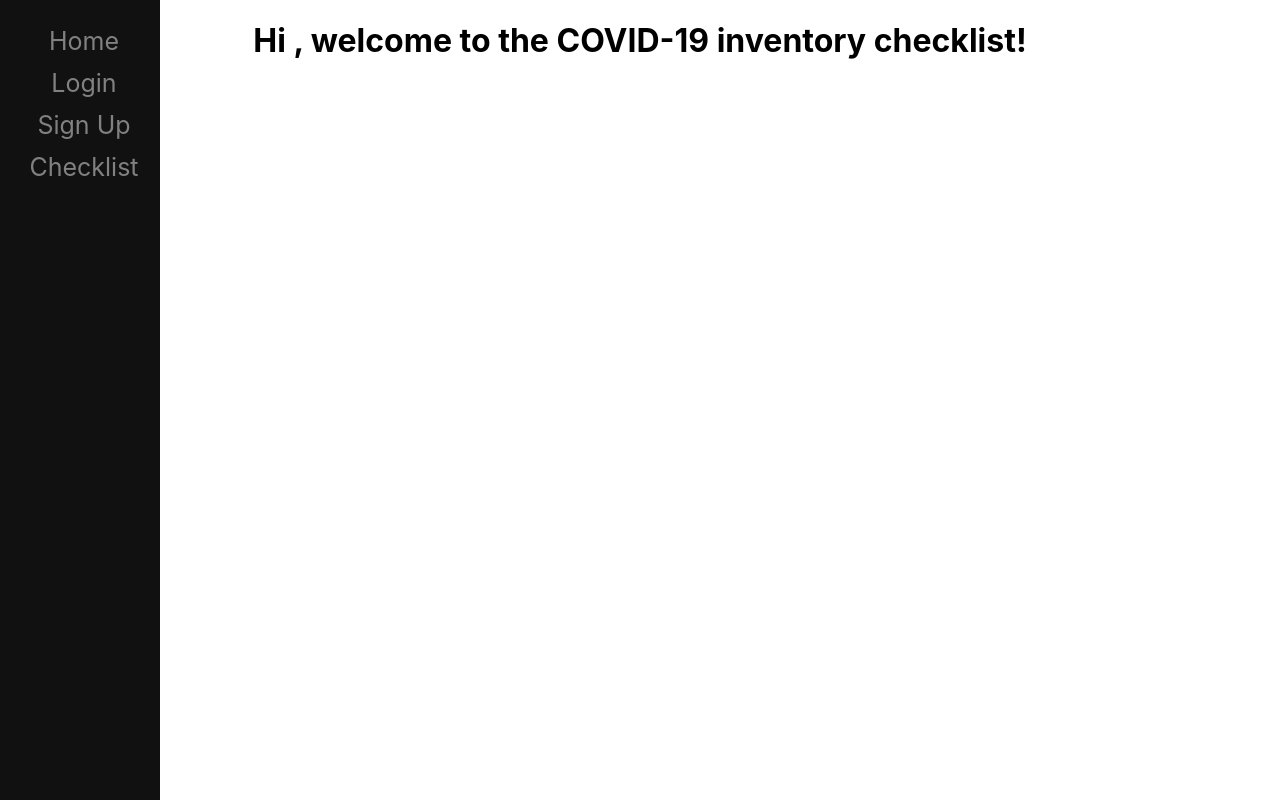
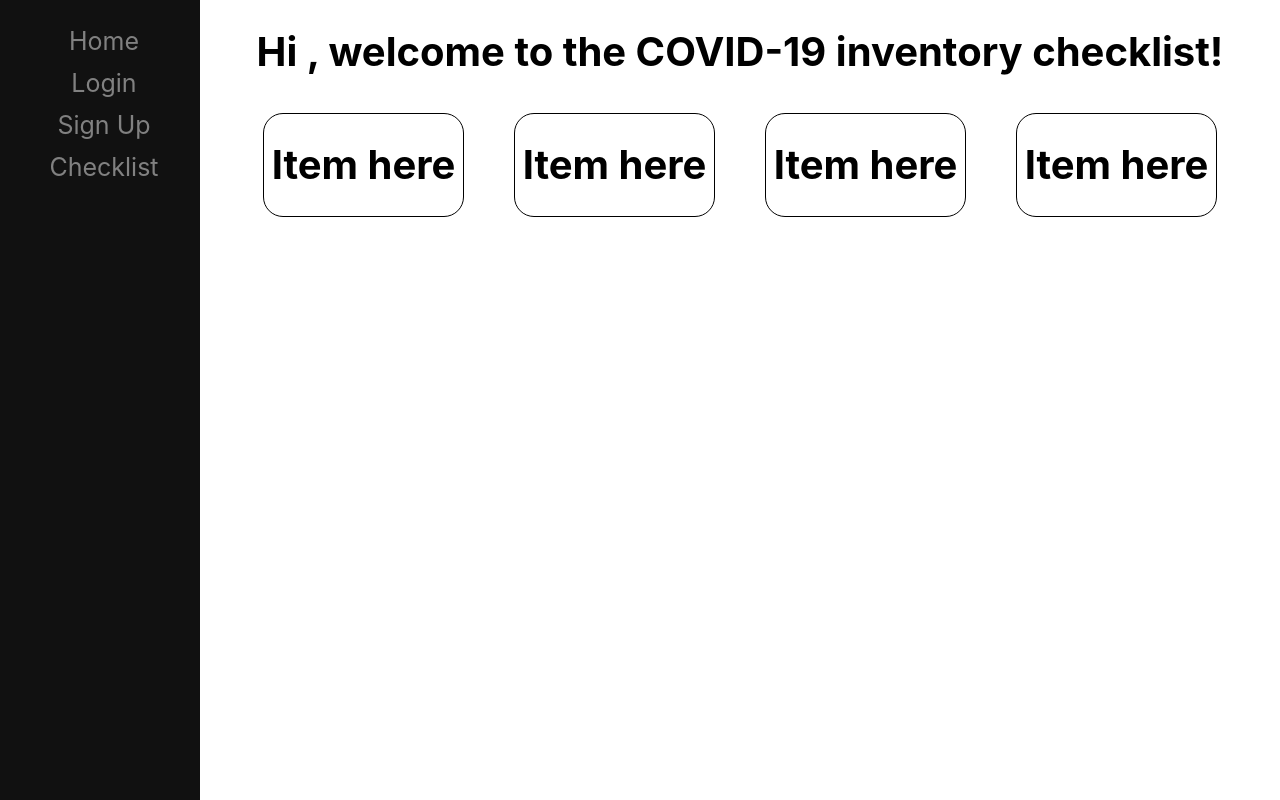
Before and after one commit to mwong068/covid-19-inventory-checklist-frontend, a React (Create React App) app: page /checklist in a window 1280 px wide. Built offline with nearby package versions, Linux system fonts and the light colour scheme; no server answers.

Commit message:
checklist is correctly formatted for items to be added

```diff
--- a/src/App.css
+++ b/src/App.css
@@ -2,9 +2,10 @@
   text-align: center;
 }
 
+/* navbar */
 .sidenav {
   height: 100%;
-  width: 160px;
+  width: 200px;
   position: fixed;
   z-index: 1;
   top: 0;
@@ -27,8 +28,8 @@
 }
 
 .main {
-  margin-left: 160px; /* Same as the width of the sidenav */
-  font-size: 28px; /* Increased text to enable scrolling */
+  margin-left: 200px; /* Same as the width of the sidenav */
+  font-size: 20px; /* Increased text to enable scrolling */
   padding: 0px 10px;
 }
 
@@ -36,3 +37,18 @@
   .sidenav {padding-top: 15px;}
   .sidenav a {font-size: 18px;}
 }
+
+/* items styling */
+.items-container {
+  display: grid;
+  grid-template-columns: auto auto auto auto;
+  grid-gap: 50px;
+  width: 90%;
+  margin: auto;
+  padding: 10px;
+}
+
+.item {
+  border: 1px solid black;
+  border-radius: 20px;
+}
--- a/src/components/Checklist.js
+++ b/src/components/Checklist.js
@@ -1,4 +1,5 @@
 import React from 'react';
+import ItemList from './Items/ItemList';
 
 class Checklist extends React.Component {
 
@@ -6,6 +7,7 @@ class Checklist extends React.Component {
         return(
             <div>
                 <h1>Hi {this.props.currentUser}, welcome to the COVID-19 inventory checklist!</h1>
+                <ItemList />
             </div>
         )
     }
--- a/src/components/Items/Item.js
+++ b/src/components/Items/Item.js
@@ -4,7 +4,7 @@ class Item extends React.Component {
 
     render() {
         return(
-            <div>
+            <div className="item">
                 <h1>Item here</h1>
             </div>
         )
--- a/src/components/Items/ItemList.js
+++ b/src/components/Items/ItemList.js
@@ -0,0 +1,18 @@
+import React from 'react';
+import Item from './Item';
+
+class ItemList extends React.Component {
+
+    render() {
+    return (
+        <div className="items-container">
+            <Item />
+            <Item />
+            <Item />
+            <Item />
+        </div>
+        )
+    }
+}
+
+export default ItemList;
--- a/src/components/Main.js
+++ b/src/components/Main.js
@@ -56,11 +56,15 @@ class Main extends React.Component {
 
     render() {
         return (
-            <div>
+            <div className="main">
                 <Route exact path="/" render={(props) => <Homepage {...props} />} />
+                <Route exact path="/checklist" render={(props) => <Checklist {...props} currentUser={this.state.current_user}/>} />
+                {this.state.current_user ? null :
+                <>
                 <Route exact path="/login" render={(props) => <Login {...props} />} />
                 <Route exact path="/signup" render={(props) => <Signup {...props} />} />
-                <Route exact path="/checklist" render={(props) => <Checklist {...props} currentUser={this.state.current_user}/>} />
+                </>
+                }
             </div>
 
         )
```
